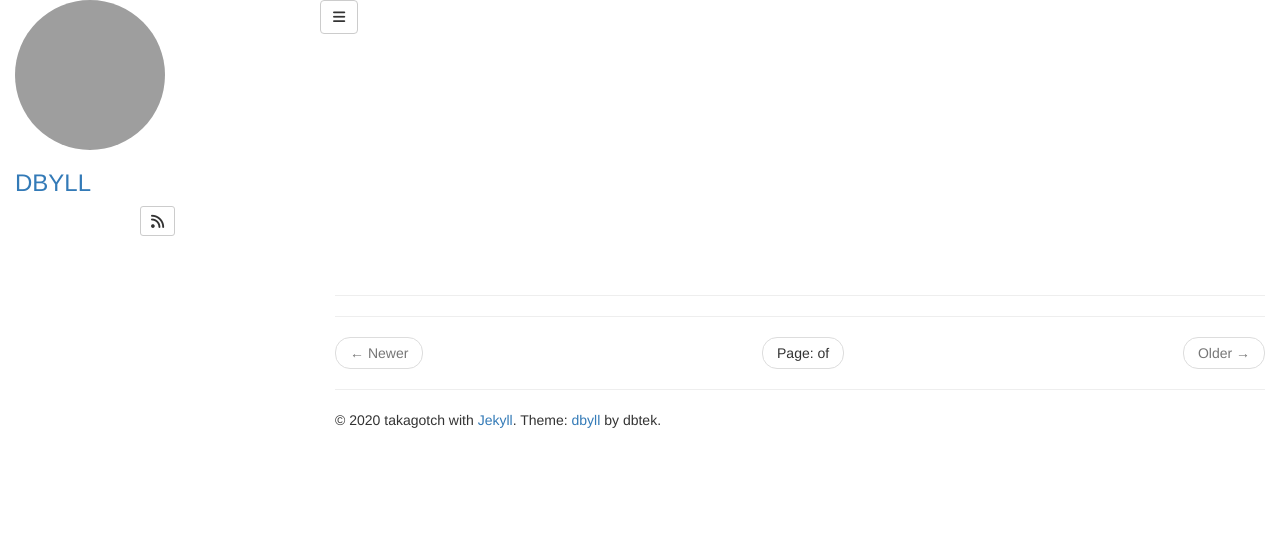
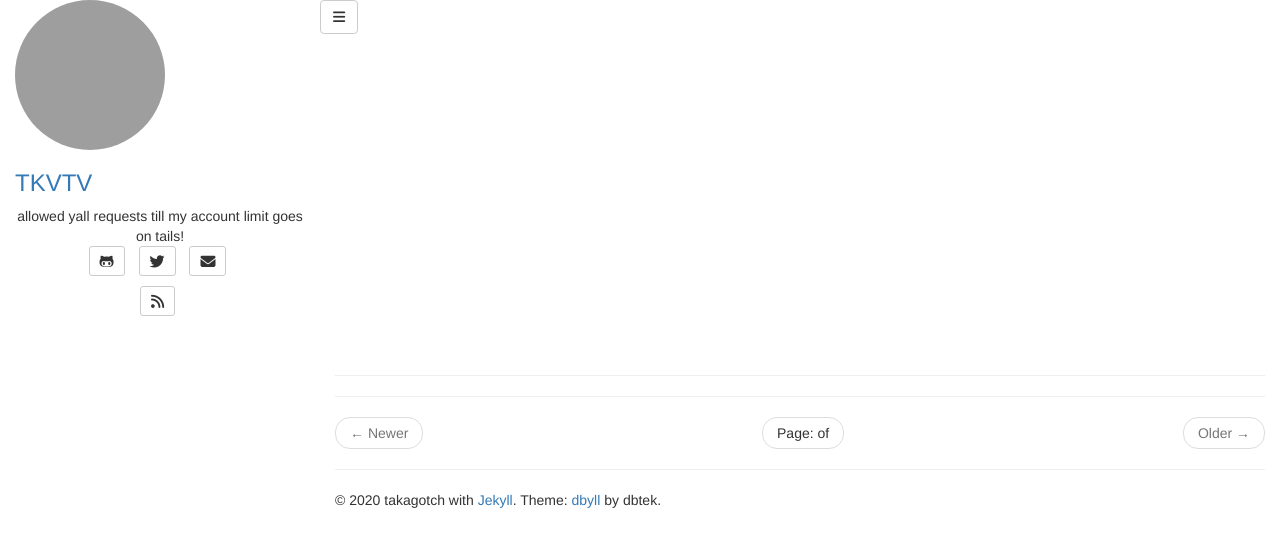
Before and after one commit to takagotch/o2338, a Jekyll site: the page built from index.html, in a window 1280 px wide. Shown: the top 547 px of the page. Built offline with Jekyll 4.4.1, drawn with Linux system fonts in a browser that asks for light colours; nearby versions of some CDN libraries; library files that are not in the unit come from our copies; grey boxes are pictures that could not be loaded.

Commit message:
Update _config.yml

```diff
--- a/_config.yml
+++ b/_config.yml
@@ -21,24 +21,43 @@
 #comments:
 #
 #
+
+title: dbyll
+disqus: dbyll-ghost # disqus short name
+author:
+  name: yourname
+  email: youremail
+  github: asd123
+  twitter: asd123
+  pinterest: asd123
+  linkedin: asd123
+  resume: asd123
+  bio: Your stylish,  minimalist theme!
+  email_md5: md5ofemail
+
 #
 #
 
-title: DBYLL
+title: TKVTV
+disqus: tkvtv-ghost
 description: Your stylish, minimalist theme!
 
 name: "tkgcci"
 
 author:
-  name : "takagotch"
+  name : takagotch
+  # social
+  github: takagotch
+  twitter: takagotch
+  email: takagotch
+  email_md5:
+  bio: allowed yall requests till my account limit goes on tails!
+  email_md5: takagotch
+
 
 BATH_PATH:  https://takagotch.github.io/page24/
 
-# social
-github: takagotch
-twitter: takagotch
-email: takagotch
-email_md5:
+
 category_path:
 # type:
   path: /categories/
```
